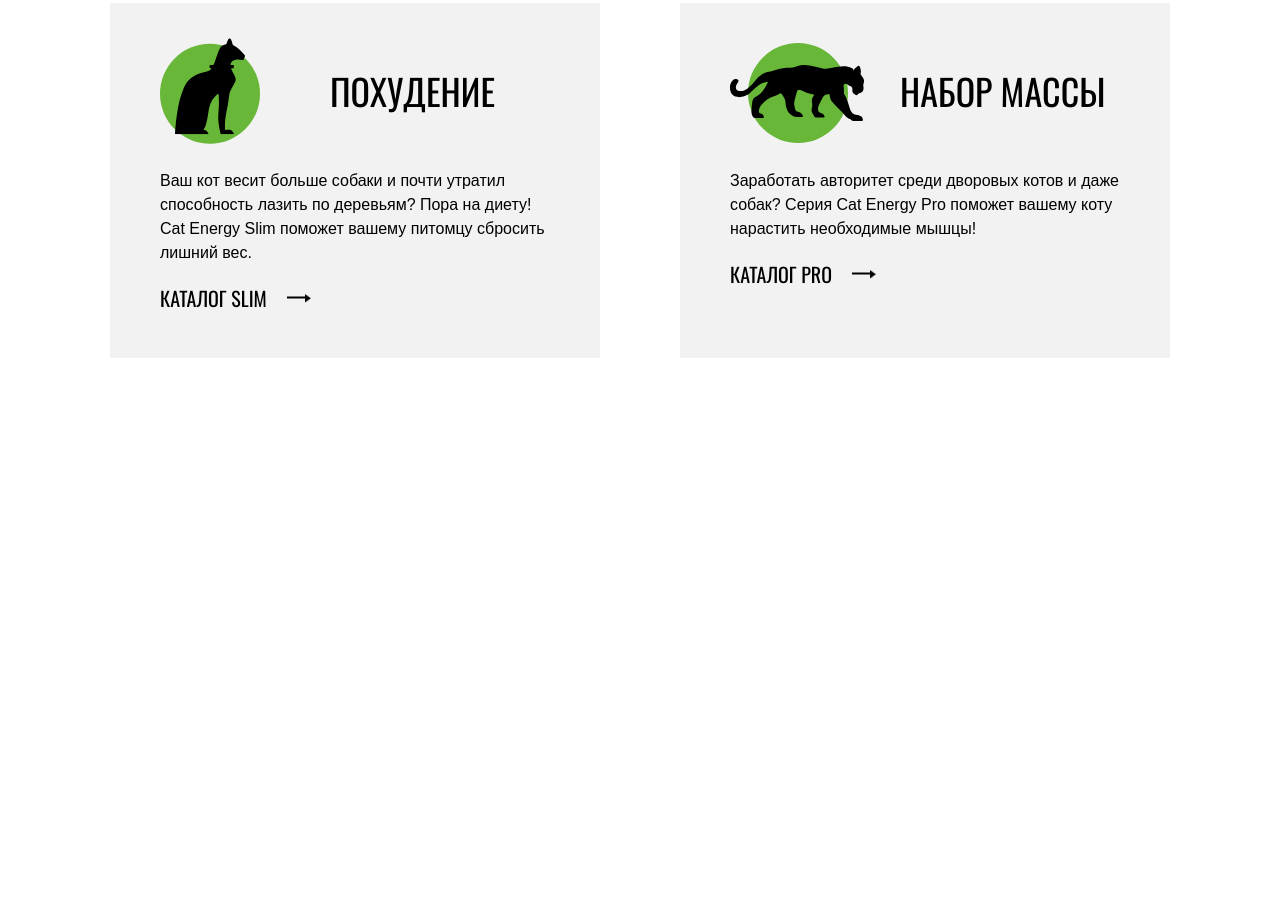
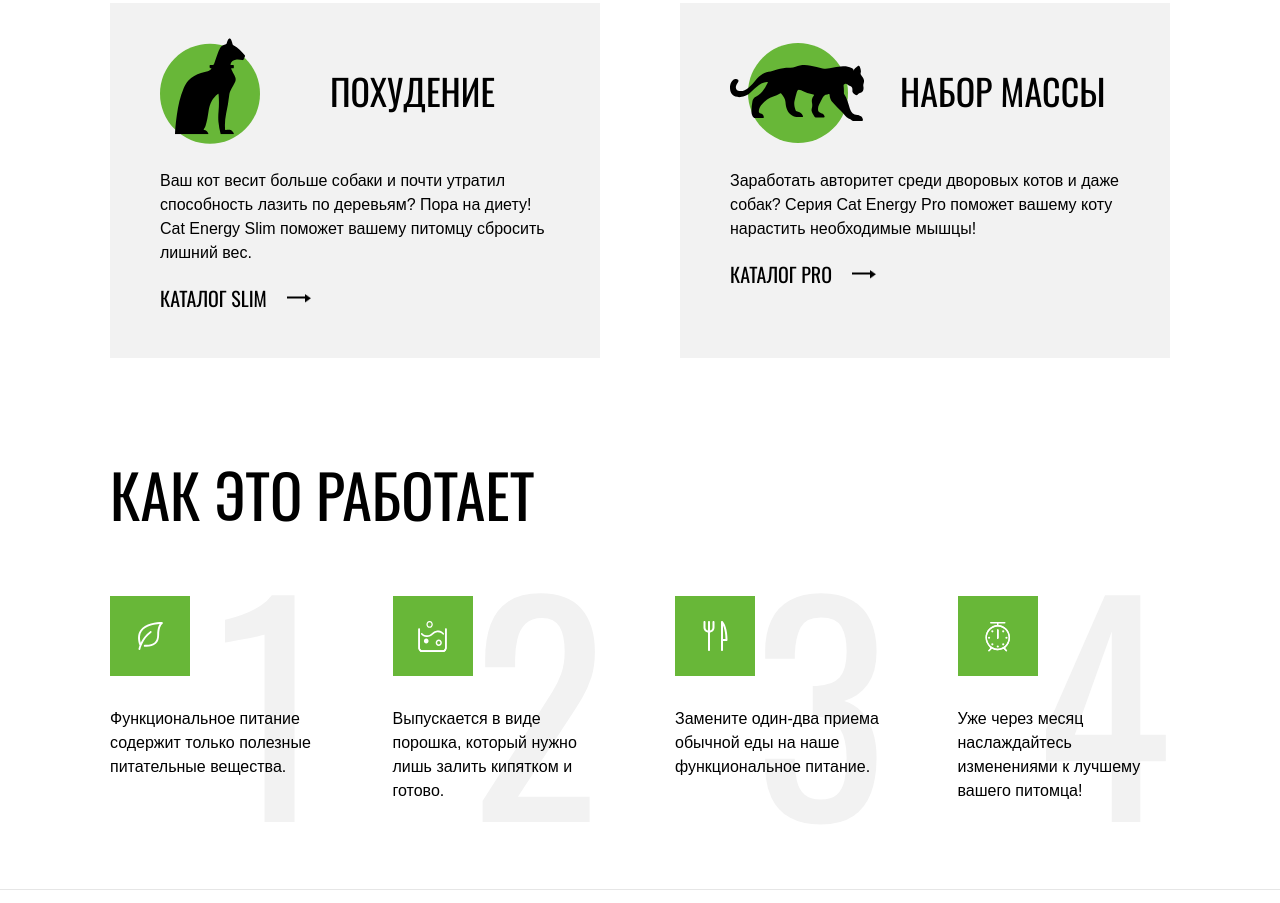
Before and after one commit to tg-dev-space/tg-cat-energy, a website: page index.html in a window 1280 px wide. Shown: the part 746-1649 px from the top of the page. Before the commit the page ends 1157 px from the top, so only its background shows below. Drawn offline with Linux system fonts and the light colour scheme.

Commit message:
feat: add steps section

```diff
--- a/index.html
+++ b/index.html
@@ -81,6 +81,44 @@
           </li>
         </ul>
       </section>
+
+      <section class="steps container">
+        <h2 class="title">Как это работает</h2>
+        <ul class="list">
+          <li class="item">
+            <div class="icon icon--leaf"></div>
+            <span class="step">1</span>
+            <p class="description">
+              Функциональное питание содержит только полезные питательные
+              вещества.
+            </p>
+          </li>
+          <li class="item">
+            <div class="icon icon--tub"></div>
+            <span class="step">2</span>
+            <p class="description">
+              Выпускается в виде порошка, который нужно лишь залить кипятком и
+              готово.
+            </p>
+          </li>
+          <li class="item">
+            <div class="icon icon--eat"></div>
+            <span class="step">3</span>
+            <p class="description">
+              Замените один-два приема обычной еды на наше функциональное
+              питание.
+            </p>
+          </li>
+          <li class="item">
+            <div class="icon icon--alarm"></div>
+            <span class="step">4</span>
+            <p class="description">
+              Уже через месяц наслаждайтесь изменениями к лучшему вашего
+              питомца!
+            </p>
+          </li>
+        </ul>
+      </section>
     </main>
     <footer></footer>
   </body>
--- /dev/null
+++ b/src/styles/components/home/steps.scss
@@ -0,0 +1,76 @@
+@use "../../variables";
+@use "../../mixin";
+
+.steps {
+  border-bottom: 1px solid var(--color-grey-border);
+
+  .title {
+    margin-bottom: 32px;
+
+    @include mixin.font-oswald;
+    font-size: 60px;
+    line-height: 60px;
+    text-align: left;
+  }
+
+  .list {
+    display: grid;
+    grid-template-columns: repeat(4, 1fr);
+    justify-items: start;
+    column-gap: 70px;
+    row-gap: 37px;
+
+    @media (max-width: variables.$desktop-md) {
+      grid-template-columns: repeat(2, 1fr);
+      column-gap: 137px;
+    }
+  }
+
+  .item {
+    position: relative;
+    min-height: 280px;
+    padding-top: 40px;
+  }
+
+  .icon {
+    width: 80px;
+    height: 80px;
+    margin-bottom: 31px;
+
+    background-repeat: no-repeat;
+    background-position: center;
+    background-color: var(--color-green);
+
+    &--leaf {
+      background-image: url("/assets/images/icon_leaf.svg");
+    }
+
+    &--tub {
+      background-image: url("/assets/images/icon_tub.svg");
+    }
+
+    &--eat {
+      background-image: url("/assets/images/icon_eat.svg");
+    }
+
+    &--alarm {
+      background-image: url("/assets/images/icon_alarm.svg");
+    }
+  }
+
+  .step {
+    position: absolute;
+    top: 0;
+    right: 0;
+    z-index: -1;
+
+    @include mixin.font-oswald;
+    font-size: 280px;
+    line-height: 280px;
+    color: var(--color-grey);
+  }
+
+  .description {
+    text-align: left;
+  }
+}
--- a/src/styles/global.scss
+++ b/src/styles/global.scss
@@ -17,6 +17,7 @@
   --color-grey: #f2f2f2;
   --color-dark-grey: #444444;
   --color-light-grey: #d9d9d9;
+  --color-grey-border: #e6e6e6;
 }
 
 html {
--- a/src/styles/styles.scss
+++ b/src/styles/styles.scss
@@ -2,3 +2,4 @@
 @use "./components/header.scss";
 @use "./components/home/hero.scss";
 @use "./components/home/nutrition-programs.scss";
+@use "./components/home/steps.scss";
```
Also changed, not shown: assets/images/cat_back.png (deleted), assets/images/cat_back_2.png (deleted), assets/images/icon_alarm.svg (added), assets/images/icon_eat.svg (added), assets/images/icon_leaf.svg (added), assets/images/icon_tub.svg (added), styles.css.
